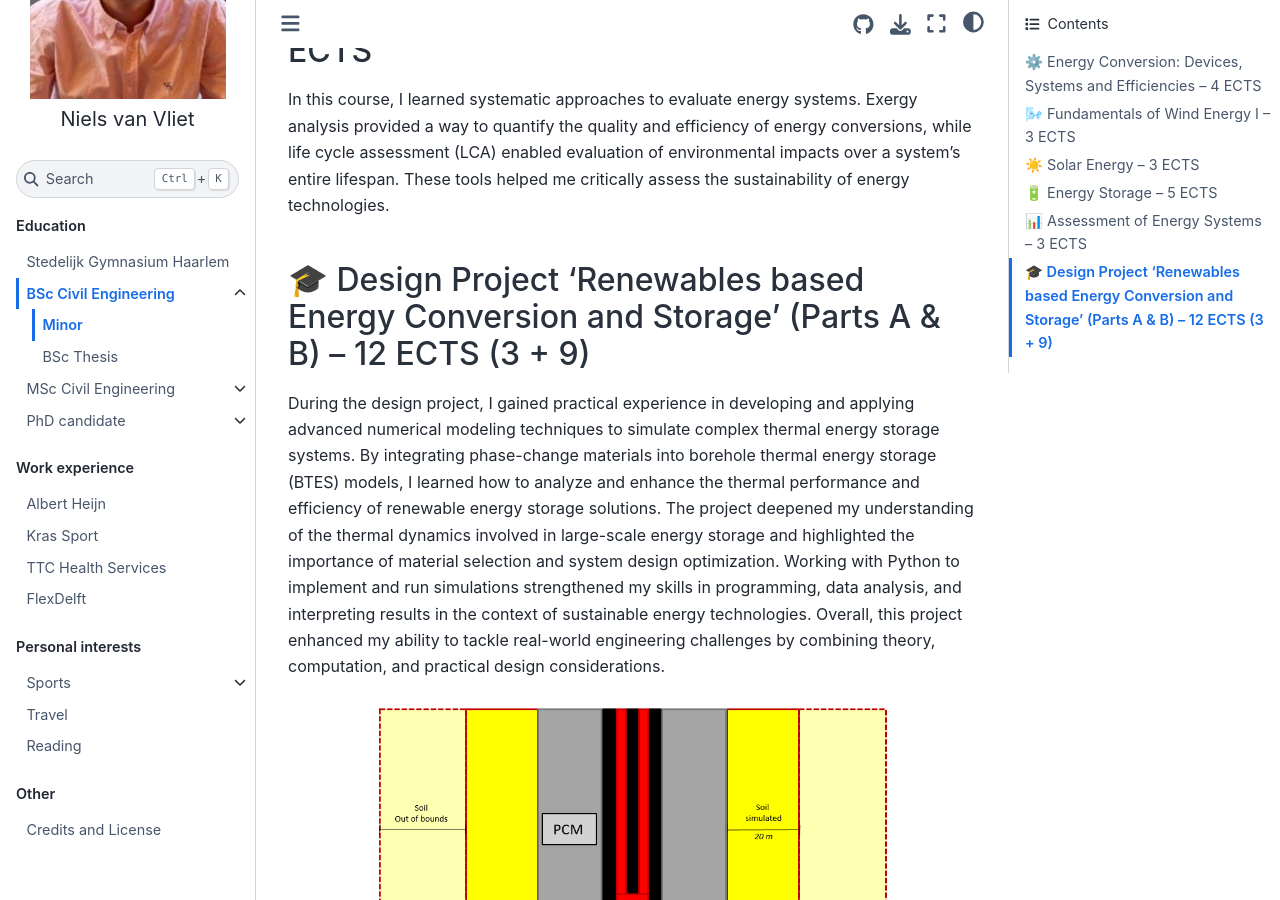
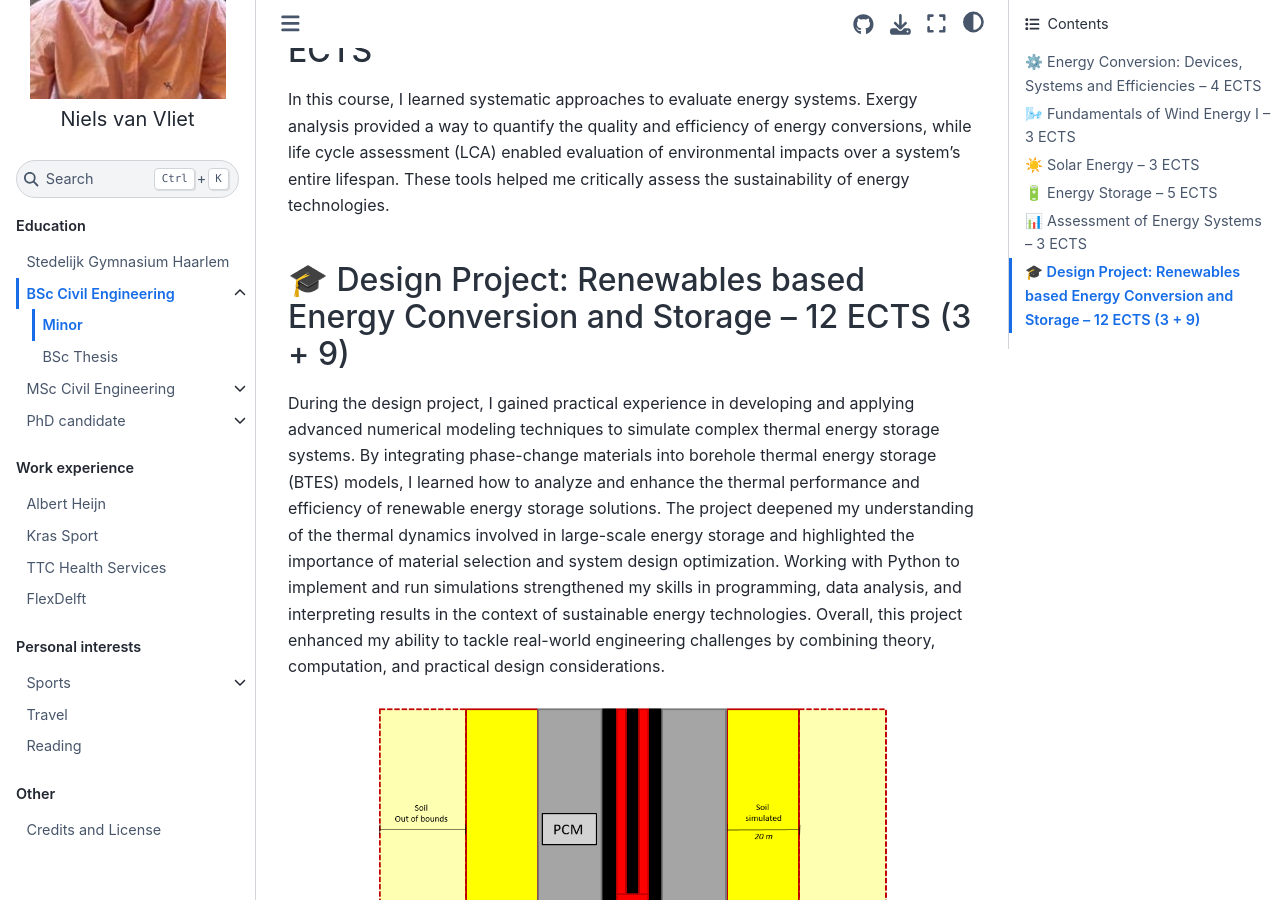
Before and after one commit to navanvliet/navanvliet, a Jupyter Book: the page built from book/Education/BSc/Minor.md, in a window 1280 px wide and 900 px high, scrolled down 1844 px. Built offline with Jupyter Book 1.0.4 settings and Sphinx 7.4.7 and the Sphinx Book theme 1.1.4, drawn with Linux system fonts in a browser that asks for light colours; comment, search, counter and statistics services are not loaded.

Commit message:
minor change minor

```diff
--- a/book/Education/BSc/Minor.md
+++ b/book/Education/BSc/Minor.md
@@ -29,7 +29,7 @@ Energy storage is essential for managing the variability of renewable sources. T
 
 In this course, I learned systematic approaches to evaluate energy systems. Exergy analysis provided a way to quantify the quality and efficiency of energy conversions, while life cycle assessment (LCA) enabled evaluation of environmental impacts over a system’s entire lifespan. These tools helped me critically assess the sustainability of energy technologies.
 
-## 🎓 Design Project ‘Renewables based Energy Conversion and Storage’ (Parts A & B) – 12 ECTS (3 + 9)
+## 🎓 Design Project: Renewables based Energy Conversion and Storage – 12 ECTS (3 + 9)
 
 During the design project, I gained practical experience in developing and applying advanced numerical modeling techniques to simulate complex thermal energy storage systems. By integrating phase-change materials into borehole thermal energy storage (BTES) models, I learned how to analyze and enhance the thermal performance and efficiency of renewable energy storage solutions. The project deepened my understanding of the thermal dynamics involved in large-scale energy storage and highlighted the importance of material selection and system design optimization. Working with Python to implement and run simulations strengthened my skills in programming, data analysis, and interpreting results in the context of sustainable energy technologies. Overall, this project enhanced my ability to tackle real-world engineering challenges by combining theory, computation, and practical design considerations.
 
```
